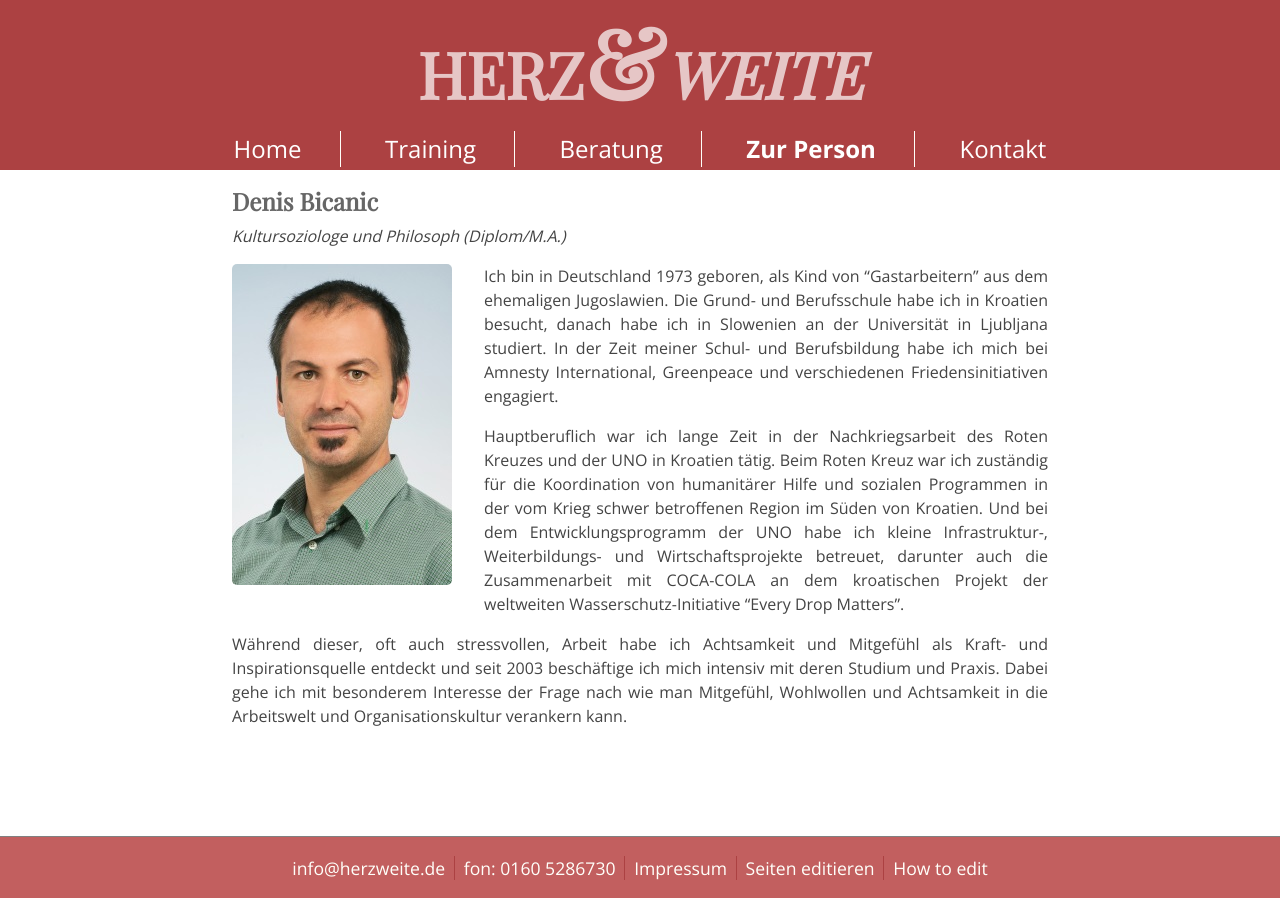
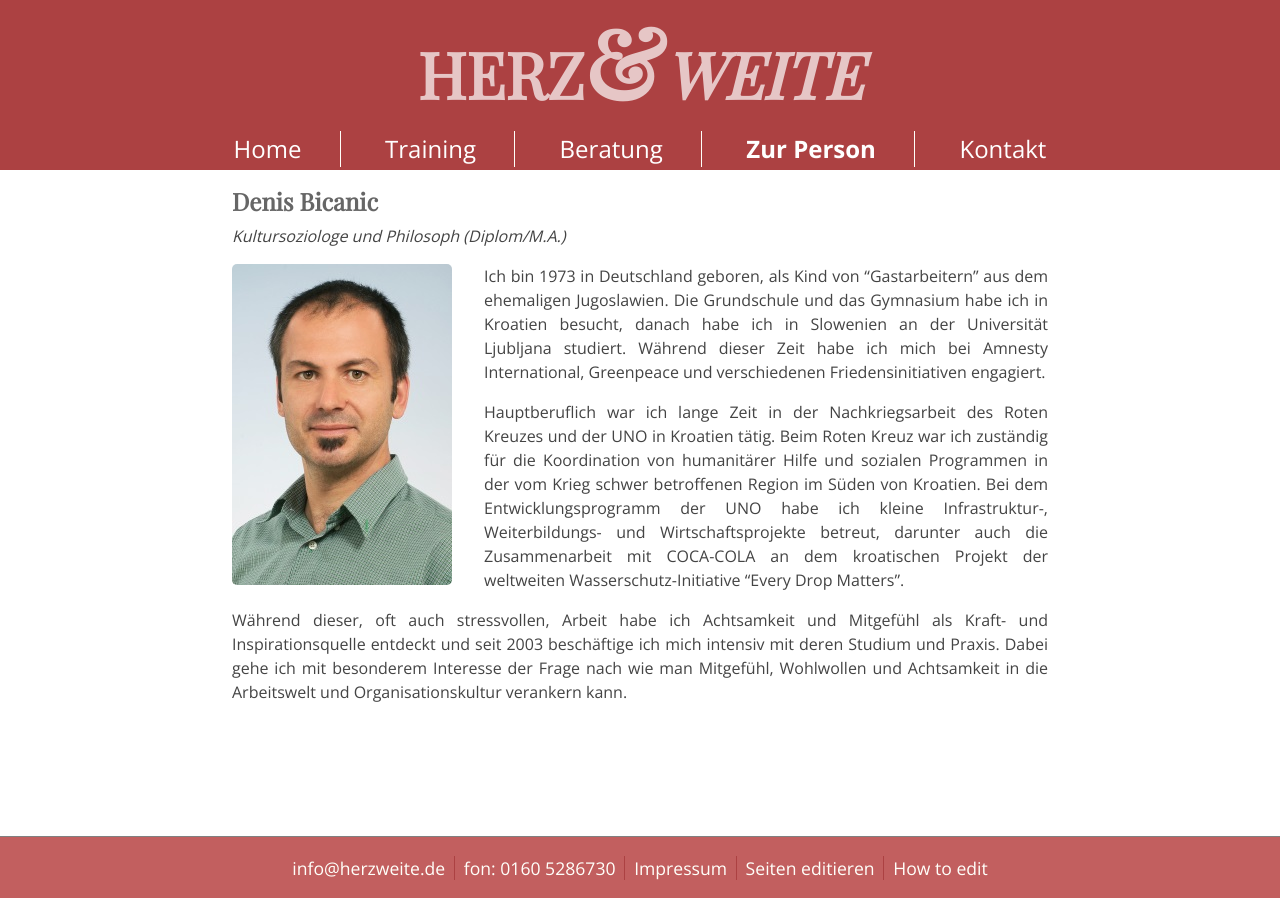
Before and after one commit to herzweite/herzweite.github.io, a Jekyll site: the page built from zur-person.md, in a window 1280 px wide. Built offline with Jekyll 4.4.1, drawn with Linux system fonts in a browser that asks for light colours; some web fonts are replaced; Markdown is read by kramdown in place of the engine named in the settings; comment, search, counter and statistics services are not loaded.

Commit message:
Update zur-person.md

```diff
--- a/zur-person.md
+++ b/zur-person.md
@@ -8,8 +8,8 @@
 
 ![Denis Bicanic](/images/denis.jpg)
 
-Ich bin in Deutschland  1973 geboren, als Kind von "Gastarbeitern" aus dem ehemaligen Jugoslawien. Die Grund- und Berufsschule habe ich in Kroatien besucht, danach habe ich in Slowenien an der Universität in Ljubljana studiert. In der Zeit meiner Schul- und Berufsbildung habe ich mich bei Amnesty International, Greenpeace und verschiedenen Friedensinitiativen engagiert.
+Ich bin 1973 in Deutschland geboren, als Kind von "Gastarbeitern" aus dem ehemaligen Jugoslawien. Die Grundschule und das Gymnasium habe ich in Kroatien besucht, danach habe ich in Slowenien an der Universität Ljubljana studiert. Während dieser Zeit habe ich mich bei Amnesty International, Greenpeace und verschiedenen Friedensinitiativen engagiert.
 
-Hauptberuflich war ich lange Zeit in der Nachkriegsarbeit des Roten Kreuzes und der UNO in Kroatien tätig. Beim Roten Kreuz war ich zuständig für die Koordination von humanitärer Hilfe und sozialen Programmen in der vom Krieg schwer betroffenen Region im Süden von Kroatien. Und bei dem Entwicklungsprogramm der UNO habe ich kleine Infrastruktur-, Weiterbildungs- und Wirtschaftsprojekte betreuet, darunter auch die Zusammenarbeit mit COCA-COLA an dem kroatischen Projekt der weltweiten Wasserschutz-Initiative "Every Drop Matters".
+Hauptberuflich war ich lange Zeit in der Nachkriegsarbeit des Roten Kreuzes und der UNO in Kroatien tätig. Beim Roten Kreuz war ich zuständig für die Koordination von humanitärer Hilfe und sozialen Programmen in der vom Krieg schwer betroffenen Region im Süden von Kroatien. Bei dem Entwicklungsprogramm der UNO habe ich kleine Infrastruktur-, Weiterbildungs- und Wirtschaftsprojekte betreut, darunter auch die Zusammenarbeit mit COCA-COLA an dem kroatischen Projekt der weltweiten Wasserschutz-Initiative "Every Drop Matters".
 
 Während dieser, oft auch stressvollen, Arbeit habe ich Achtsamkeit und Mitgefühl als Kraft- und Inspirationsquelle entdeckt und seit 2003 beschäftige ich mich intensiv mit deren Studium und Praxis. Dabei gehe ich mit besonderem Interesse der Frage nach wie man Mitgefühl, Wohlwollen und Achtsamkeit in die Arbeitswelt und Organisationskultur verankern kann.
```
